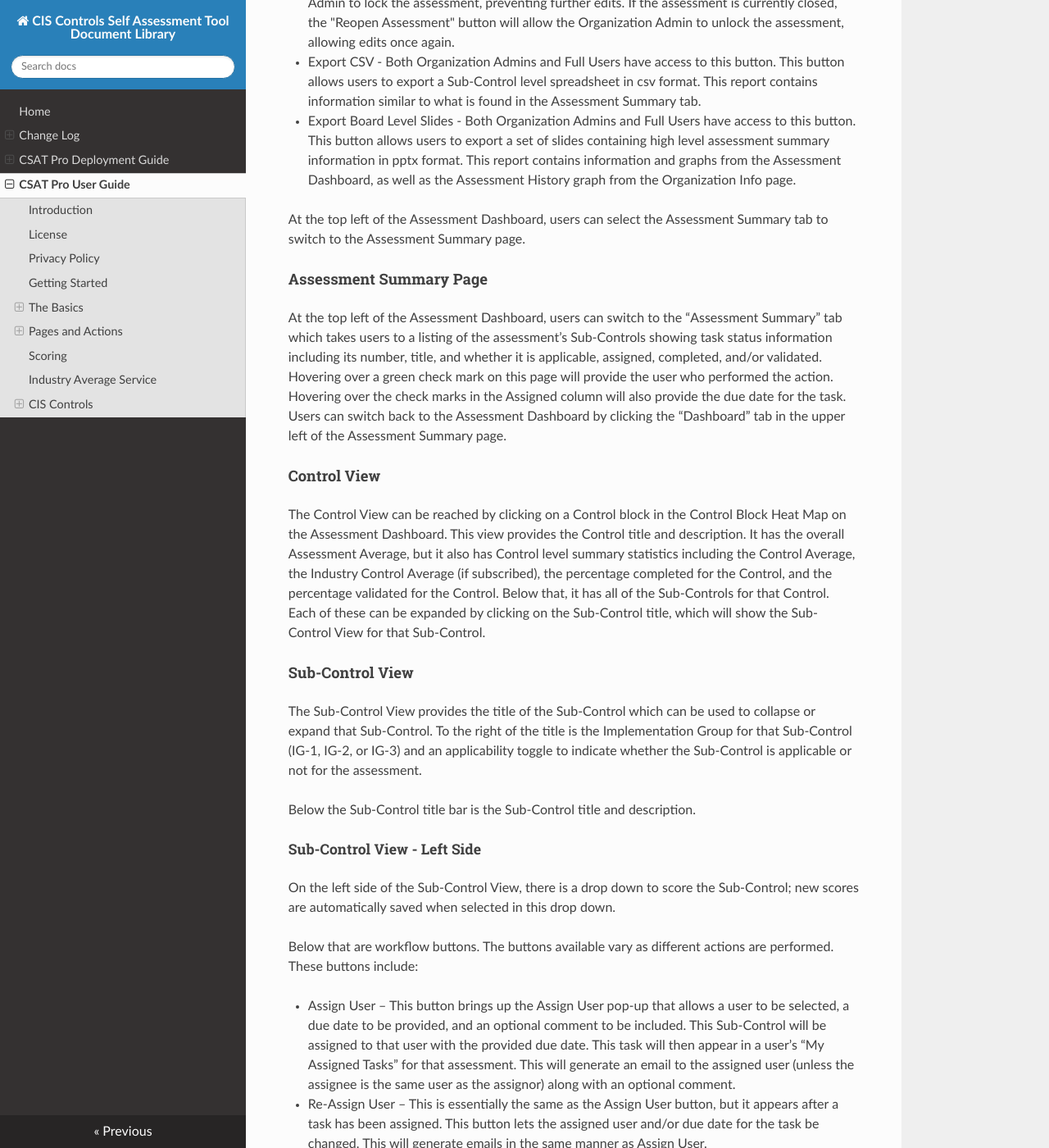
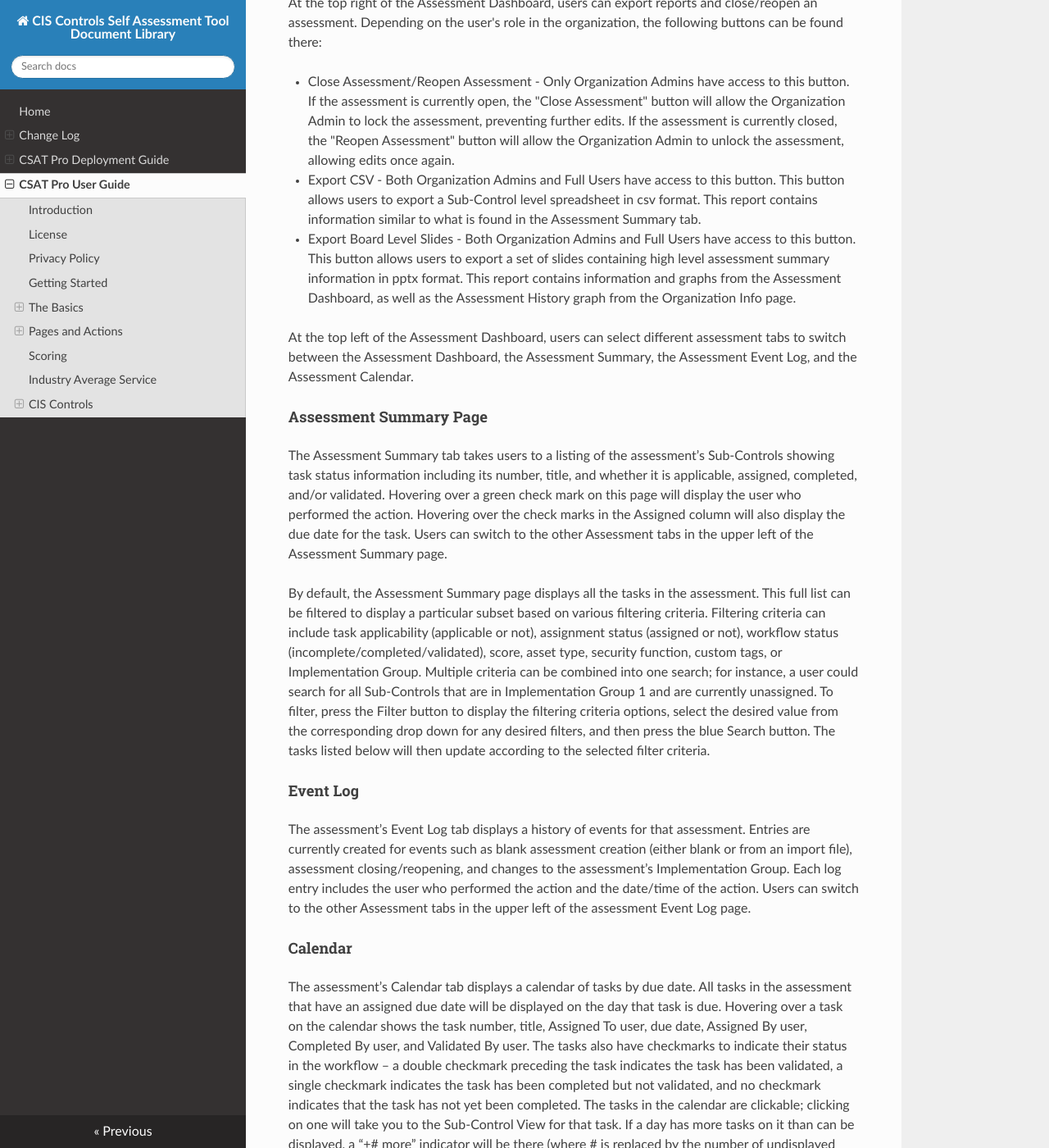
Before and after one commit to CISecurity/CSAT-Docs, an MkDocs documentation site: the page built from docs/source/csat_pro_user_guide.md, in a window 1280 px wide and 1400 px high, scrolled down 11912 px. Shown: the whole window at 82% size. Built offline with MkDocs 1.6.1, drawn with Linux system fonts in a browser that asks for light colours; nearby versions of some CDN libraries; some of the changed text lies outside the part shown.

Commit message:
Update user guide with new v1.2 features

```diff
--- a/docs/source/csat_pro_user_guide.md
+++ b/docs/source/csat_pro_user_guide.md
@@ -119,6 +119,7 @@ The Organization section displays the Name, Website, and Industry of the current
 - Edit - Only Organization Admins have access to this button.  The Edit button allows the organization’s Name, Website, and/or Industry to be updated.
 - Delete - Only Organization Admins have access to this button.  The Delete button will remove the organization, as well as all of the organization’s sub-organizations and assessments (so use with caution).
 - View Organization Chart - All users have access to this button.  This button will display the top-level organization along with its sub-organizations in a hierarchical chart.  In this chart, the currently selected organization is highlighted in green, while the other organizations are in blue.  For each organization/sub-organization, the organization’s name and industry are displayed, as well the number of direct and total sub-organizations that are under that organization.  Each parent organization has a circle at the bottom with a “-” or “+” symbol that will enable the sub-organizations under that organization to be displayed or hidden.  Users can drag to move around, as well as zoom in or out on the chart using the scroll wheel of the mouse.  Clicking on any of the organization blocks in the chart will take the user to the Organization Info page for that organization.
+- Upload Logo/Delete Logo – Only Organization Admins have access to these buttons.  The Upload Logo button will prompt the user to browse to an image file (of type jpeg, jpg, bmp, or png; and under 500KB in size).  Once uploaded, that logo will display in the Organization Info page for that organization and the Upload Logo button will be replaced with the Delete Logo button.  The Delete Logo button will prompt for confirmation and then delete that organization’s logo file, reverting the button back to the Upload Logo button.
 
 ####Sub-organizations Section####
 The Sub-organizations Section displays the Organization Name and Industry for sub-organizations of the current organization.  Organization Admins have a “Create Sub-organization” button that will create a new sub-organization under the current organization.  The sub-organizations in this list are clickable and will take the user to the Organization Info page of that sub-organization.
@@ -227,10 +228,18 @@ At the top right of the Assessment Dashboard, users can export reports and close
 - Export CSV - Both Organization Admins and Full Users have access to this button.  This button allows users to export a Sub-Control level spreadsheet in csv format.  This report contains information similar to what is found in the Assessment Summary tab.
 - Export Board Level Slides - Both Organization Admins and Full Users have access to this button.  This button allows users to export a set of slides containing high level assessment summary information in pptx format.  This report contains information and graphs from the Assessment Dashboard, as well as the Assessment History graph from the Organization Info page.
 
-At the top left of the Assessment Dashboard, users can select the Assessment Summary tab to switch to the Assessment Summary page.
+At the top left of the Assessment Dashboard, users can select different assessment tabs to switch between the Assessment Dashboard, the Assessment Summary, the Assessment Event Log, and the Assessment Calendar.
 
 ####Assessment Summary Page####
-At the top left of the Assessment Dashboard, users can switch to the “Assessment Summary” tab which takes users to a listing of the assessment’s Sub-Controls showing task status information including its number, title, and whether it is applicable, assigned, completed, and/or validated.  Hovering over a green check mark on this page will provide the user who performed the action.  Hovering over the check marks in the Assigned column will also provide the due date for the task.  Users can switch back to the Assessment Dashboard by clicking the “Dashboard” tab in the upper left of the Assessment Summary page.
+The Assessment Summary tab takes users to a listing of the assessment’s Sub-Controls showing task status information including its number, title, and whether it is applicable, assigned, completed, and/or validated.  Hovering over a green check mark on this page will display the user who performed the action.  Hovering over the check marks in the Assigned column will also display the due date for the task.  Users can switch to the other Assessment tabs in the upper left of the Assessment Summary page.
+
+By default, the Assessment Summary page displays all the tasks in the assessment.  This full list can be filtered to display a particular subset based on various filtering criteria.  Filtering criteria can include task applicability (applicable or not), assignment status (assigned or not), workflow status (incomplete/completed/validated), score, asset type, security function, custom tags, or Implementation Group.  Multiple criteria can be combined into one search; for instance, a user could search for all Sub-Controls that are in Implementation Group 1 and are currently unassigned.  To filter, press the Filter button to display the filtering criteria options, select the desired value from the corresponding drop down for any desired filters, and then press the blue Search button.  The tasks listed below will then update according to the selected filter criteria.
+
+####Event Log####
+The assessment’s Event Log tab displays a history of events for that assessment.  Entries are currently created for events such as blank assessment creation (either blank or from an import file), assessment closing/reopening, and changes to the assessment’s Implementation Group.  Each log entry includes the user who performed the action and the date/time of the action.  Users can switch to the other Assessment tabs in the upper left of the assessment Event Log page.
+
+####Calendar####
+The assessment’s Calendar tab displays a calendar of tasks by due date.  All tasks in the assessment that have an assigned due date will be displayed on the day that task is due.  Hovering over a task on the calendar shows the task number, title, Assigned To user, due date, Assigned By user, Completed By user, and Validated By user.  The tasks also have checkmarks to indicate their status in the workflow – a double checkmark preceding the task indicates the task has been validated, a single checkmark indicates the task has been completed but not validated, and no checkmark indicates that the task has not yet been completed.  The tasks in the calendar are clickable; clicking on one will take you to the Sub-Control View for that task.  If a day has more tasks on it than can be displayed, a “+# more” indicator will be there (where # is replaced by the number of undisplayed tasks); clicking on the “+# more” indicator will display all of the tasks for that day.  The calendar view can be shifted among monthly, weekly, and daily views with the buttons in the upper right.  The arrows in the upper left will let you move forward and backward in time; the single arrow by a single month, week, or day depending on the current view; the double arrows by a full year.
 
 ####Control View####
 The Control View can be reached by clicking on a Control block in the Control Block Heat Map on the Assessment Dashboard.  This view provides the Control title and description.  It has the overall Assessment Average, but it also has Control level summary statistics including the Control Average, the Industry Control Average (if subscribed), the percentage completed for the Control, and the percentage validated for the Control.  Below that, it has all of the Sub-Controls for that Control.  Each of these can be expanded by clicking on the Sub-Control title, which will show the Sub-Control View for that Sub-Control.
@@ -260,13 +269,17 @@ A task that is Not Applicable cannot be scored and its workflow buttons will not
 
 Evidence files can be uploaded to the task with the Upload Evidence button, which is next to the workflow buttons.  This button will display an Upload Evidence pop-up that will allow the user to browse to an evidence file that they wish to upload to that task.  The Maximum file size for uploads is currently 5MB.  Uploaded evidence files are compressed into a zip format.  If evidence files have been uploaded to the task, there will be an Evidence section below the workflow buttons.  This section will display a list of the evidence files that have been uploaded to the task so far.  Clicking on the filename for the evidence file will download that evidence file.  Clicking on the trash can icon next to an evidence file name will delete the evidence file.
 
-Below the workflow buttons and Evidence section (if present) is the History section.  The History section serves as a log for that task’s events.  It provides details on the action that occurred, which user performed the action, and when that action took place.
+Below the workflow buttons and Evidence section (if present) are the Discussion and History sections.  Users can switch between these by clicking the appropriate tab:
+
+-	The Discussion section displays comments that users have entered for the task.  A user can enter a comment with the “Add Comment” button, and that comment will be annotated with the user who submitted it and the date/time it was submitted.  Users can also delete their own comments using the trash can icon next to the comment; users cannot delete comments submitted by other users.
+-	The History section serves as a log for that task’s events.  It provides details on the action that occurred, which user performed the action, and when that action took place.
 
 #####Sub-Control View - Right Side#####
 On the right side of the Sub-Control View you can find additional information on the Sub-Control including:
 
 - Score - the Sub-Control’s current score converted to a 0 – 100 scale
-- Mappings to other frameworks - a block will appear for each mapping indicating the framework and identifier within that framework to which this Sub-Control is mapped.  Users can click these blocks to pop-up additional information on that mapping.  Currently, CSAT Pro displays the mappings for NIST 800-53.  Please refer to the spreadsheets at [CIS Controls Mappings](https://workbench.cisecurity.org/community/94/files) for additional information on these mappings (such as more detail on the relationship between the mapped controls) as well as mappings to other frameworks.
+- Mappings – This section displays mappings to other frameworks.  A block will appear for each mapping indicating the framework and identifier within that framework to which this Sub-Control is mapped.  Users can click these blocks to pop-up additional information on that mapping.  Currently, CSAT Pro displays the mappings for NIST 800-53 R4 Low Baseline and PCI DSS v3.2.1.  Please refer to the spreadsheets at [CIS Controls Mappings](https://workbench.cisecurity.org/community/94/files) for additional information on these mappings (such as more detail on the relationship between the mapped controls) as well as mappings to other frameworks.
+- Custom Tags – This section displays existing tags for the task and allows the user to add new ones. There is an input box where the user can enter new tags; as the user starts typing in this box, it will autopopulate existing tag options that match the characters typed so far.  Once the desired tag has been typed, hitting the enter key will apply that new tag to the task.  Tags are case insensitive (so ABC will be treated the same as abc).  A list of the tags that have already been applied to that task is displayed; a tag can be removed from that task by clicking the ‘x’ at the right of the tag in question.  Custom tags can be used in the Assessment Summary page as a filter to display all tasks that have a particular tag.
 - Asset type
 - Security function
 
```
